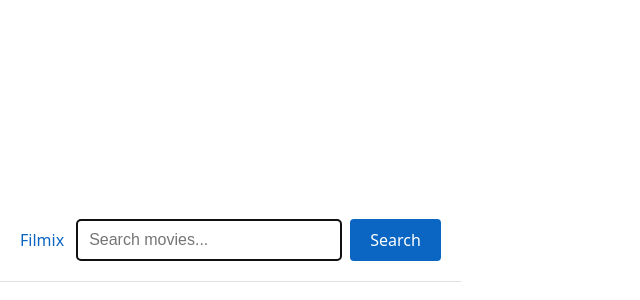
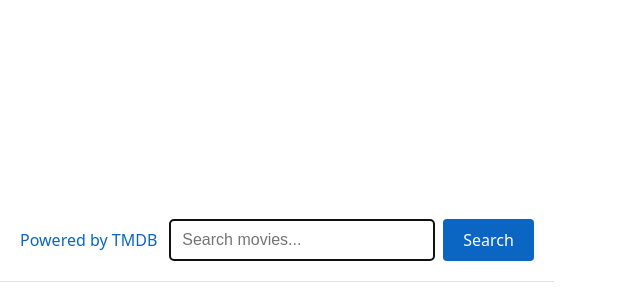
Before and after one commit to serhiibratkov22/03-react-movies, a React (Vite) app: page / in a window 1280 px wide. Shown: the part 140-440 px from the top of the page, without its empty margins (0-640 px from the left). Built offline with nearby package versions, Linux system fonts and the light colour scheme; no server answers.

Commit message:
fix searchbar

```diff
--- a/src/components/SearchBar/SearchBar.tsx
+++ b/src/components/SearchBar/SearchBar.tsx
@@ -23,7 +23,7 @@ const SearchBar = ({ onSubmit }: SearchBarProps) => {
           target="_blank"
           rel="noopener noreferrer"
         >
-          Filmix
+          Powered by TMDB
         </a>
         <form className={styles.form} action={handleSubmitForm}>
           <input
```
